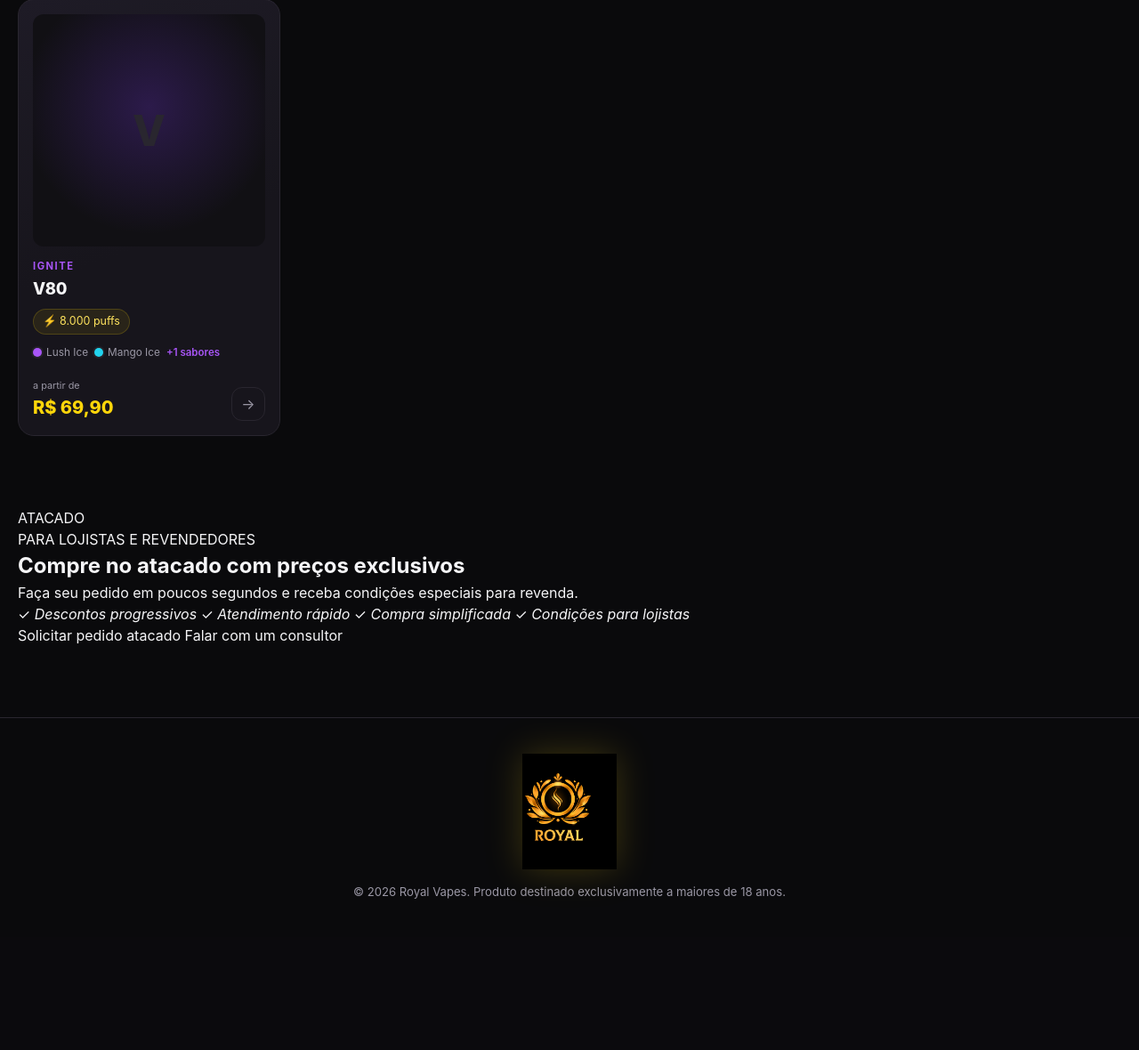
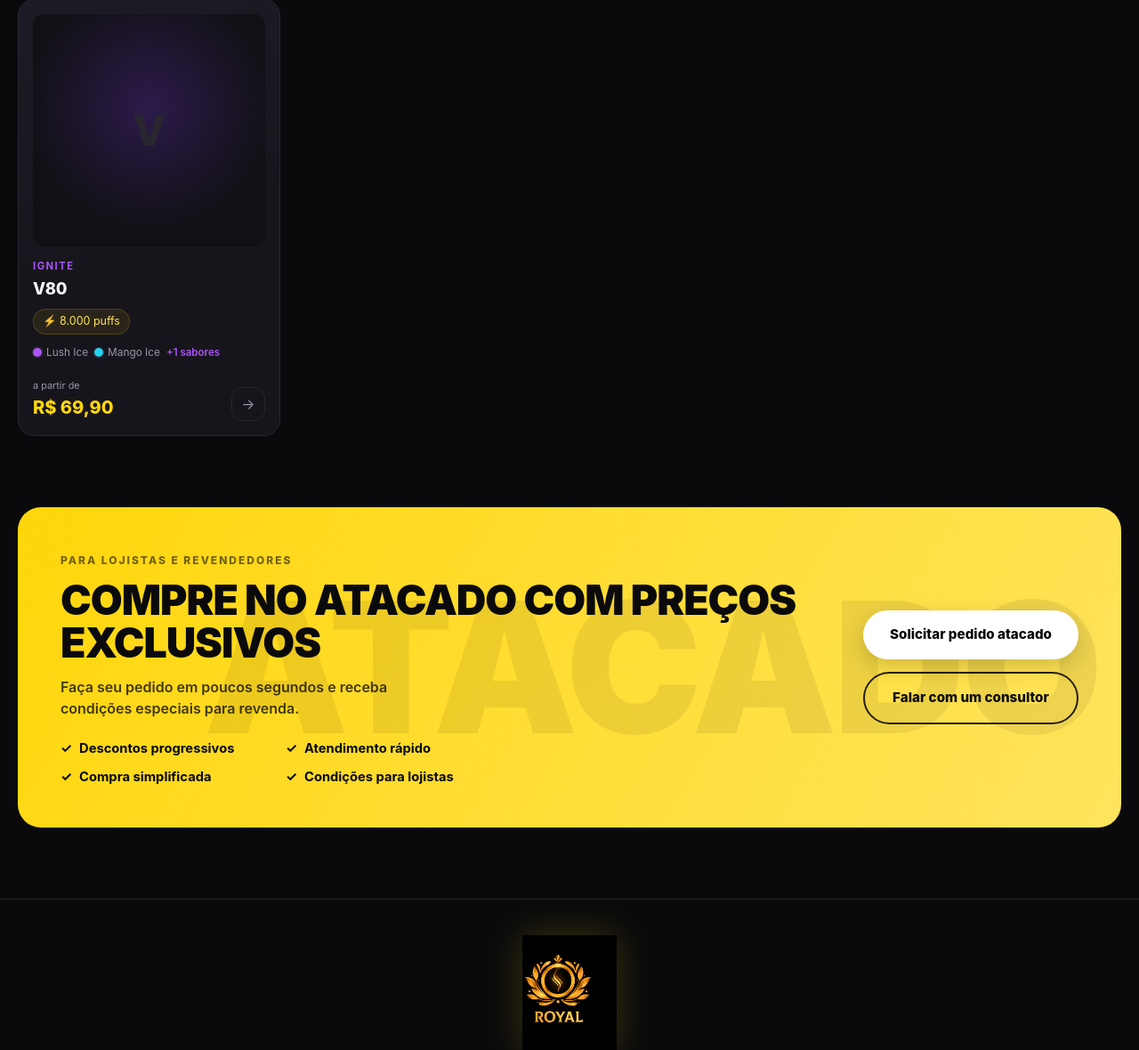
Before and after one commit to murilovcm/royal-loja, a Flask app: page / in a window 1280 px wide. Shown: the part 1964-3144 px from the top of the page at 89% size. Before the commit the page ends 2974 px from the top, so only its background shows below. Run offline with Flask 3, Linux system fonts and the light colour scheme; data comes from the database, SQL or seed files in the repository.

Commit message:
Update style.css

```diff
--- a/static/style.css
+++ b/static/style.css
@@ -552,8 +552,116 @@
 .toast.show { transform: none; opacity: 1; }
 
 /* ===================================================================
-   RESPONSIVE
+   SEÇÃO ATACADO
    =================================================================== */
+.atacado-card {
+  position: relative;
+  background: linear-gradient(120deg, var(--primary-yellow), var(--yellow-soft));
+  border-radius: 26px;
+  padding: 46px 48px;
+  overflow: hidden;
+  isolation: isolate;
+}
+.atacado-bg-word {
+  position: absolute;
+  right: 2%;
+  top: 50%;
+  transform: translateY(-50%);
+  font-size: clamp(5rem, 16vw, 13rem);
+  font-weight: 900;
+  letter-spacing: -4px;
+  color: rgba(0,0,0,.07);
+  z-index: -1;
+  pointer-events: none;
+  white-space: nowrap;
+  user-select: none;
+}
+.atacado-content {
+  display: flex;
+  align-items: center;
+  justify-content: space-between;
+  gap: 40px;
+  flex-wrap: wrap;
+}
+.atacado-left { flex: 1; min-width: 280px; color: #0a0a0c; }
+.atacado-eyebrow {
+  display: inline-block;
+  font-size: .75rem;
+  font-weight: 800;
+  letter-spacing: 2px;
+  color: rgba(0,0,0,.55);
+  margin-bottom: 12px;
+}
+.atacado-title {
+  font-size: clamp(1.8rem, 4vw, 2.9rem);
+  font-weight: 900;
+  line-height: 1.02;
+  letter-spacing: -1px;
+  color: #0a0a0c;
+  margin-bottom: 14px;
+  text-transform: uppercase;
+}
+.atacado-subtitle {
+  font-size: 1rem;
+  color: rgba(0,0,0,.75);
+  font-weight: 600;
+  max-width: 440px;
+  margin-bottom: 22px;
+}
+.atacado-items {
+  display: grid;
+  grid-template-columns: 1fr 1fr;
+  gap: 10px 26px;
+  max-width: 480px;
+}
+.atacado-item {
+  font-size: .92rem;
+  font-weight: 700;
+  color: #0a0a0c;
+  display: flex;
+  align-items: center;
+  gap: 8px;
+}
+.atacado-item em { font-style: normal; }
+.atacado-right {
+  display: flex;
+  flex-direction: column;
+  gap: 14px;
+  flex-shrink: 0;
+}
+.atacado-btn-primary,
+.atacado-btn-secondary {
+  padding: 16px 30px;
+  border-radius: 999px;
+  font-weight: 800;
+  font-size: .95rem;
+  text-align: center;
+  white-space: nowrap;
+  transition: transform .15s, box-shadow .2s;
+}
+.atacado-btn-primary {
+  background: #fff;
+  color: #0a0a0c;
+  box-shadow: 0 8px 24px rgba(0,0,0,.18);
+}
+.atacado-btn-primary:hover { transform: translateY(-2px); box-shadow: 0 12px 30px rgba(0,0,0,.28); }
+.atacado-btn-secondary {
+  background: transparent;
+  color: #0a0a0c;
+  border: 2px solid rgba(0,0,0,.85);
+}
+.atacado-btn-secondary:hover { background: rgba(0,0,0,.08); }
+
+/* Aparência quando a seção está desligada mas visível no editor */
+#atacadoSection[data-hidden="1"] { opacity: .45; outline: 2px dashed var(--purple-soft); outline-offset: 8px; border-radius: 26px; position: relative; }
+#atacadoSection[data-hidden="1"]::before {
+  content: "Seção DESLIGADA (visível só no editor)";
+  position: absolute; top: -14px; left: 20px; z-index: 5;
+  background: var(--purple); color: #fff; font-size: .7rem; font-weight: 700;
+  padding: 3px 12px; border-radius: 999px;
+}
+
+
 @media (max-width: 860px) {
   .modal { grid-template-columns: 1fr; max-height: 92vh; }
   .modal-img { min-height: 220px; max-height: 38vh; }
@@ -664,6 +772,14 @@
   .editor-bar { flex-wrap: wrap; justify-content: center; bottom: 10px; width: 92%; gap: 10px; }
   .editor-hint { display: none; }
 
+  /* Atacado no mobile */
+  .atacado-card { padding: 30px 22px; border-radius: 20px; }
+  .atacado-content { flex-direction: column; align-items: stretch; gap: 24px; }
+  .atacado-items { grid-template-columns: 1fr; gap: 8px; }
+  .atacado-right { width: 100%; }
+  .atacado-btn-primary, .atacado-btn-secondary { width: 100%; }
+  .atacado-bg-word { font-size: 7rem; opacity: .5; }
+
   footer.site-footer { padding: 30px 0; font-size: .78rem; }
 }
 
```
